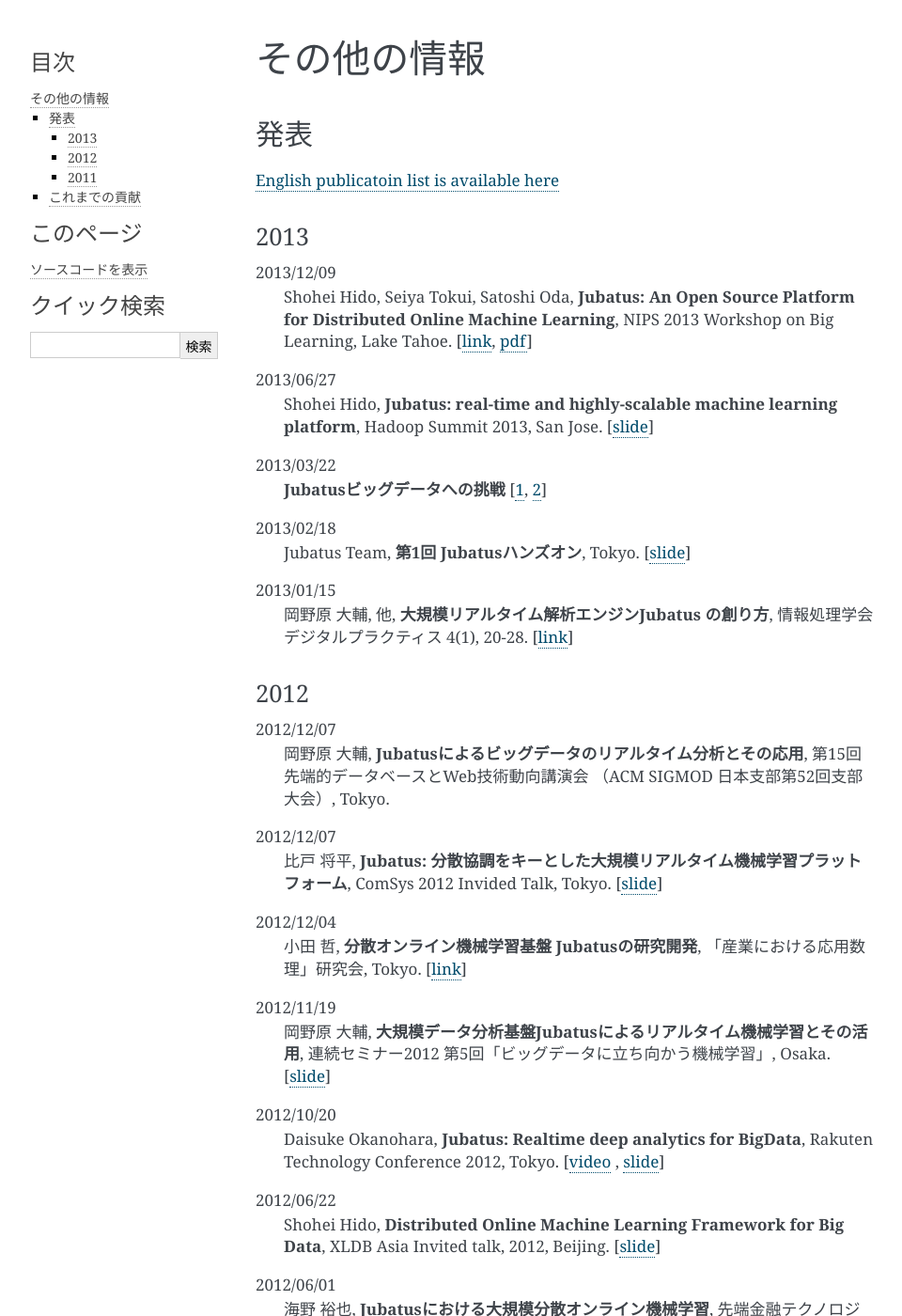
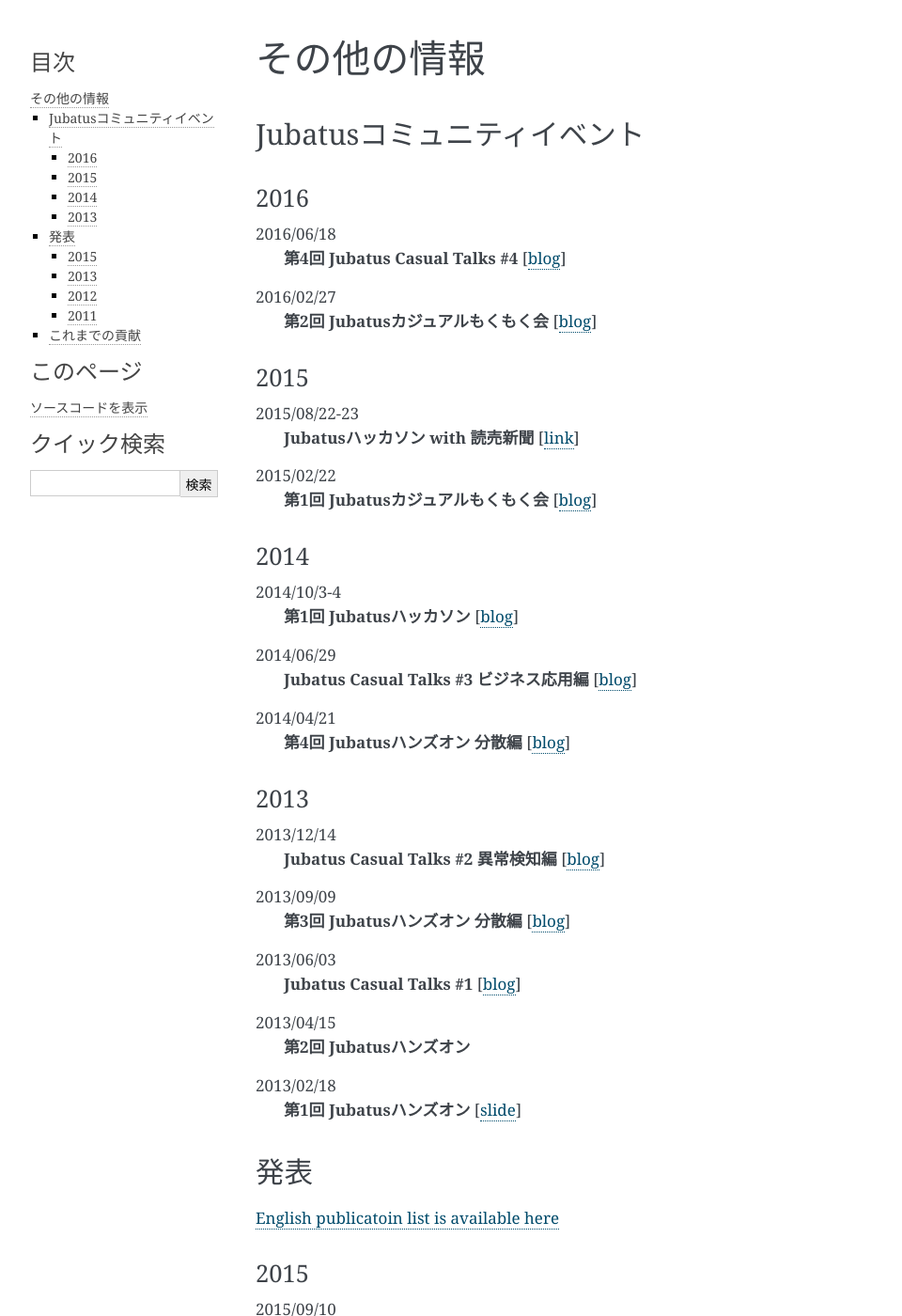
Before and after one commit to jubatus/website, a Sphinx documentation site: the page built from source/ja/misc.rst, in a window 1280 px wide and 1400 px high. Shown: the whole window at 94% size, without its empty margins (148-1108 px from the left). Built offline with Sphinx 7.4.7, drawn with Linux system fonts in a browser that asks for light colours; the version number could not be read and is left out; some of the changed text lies outside the part shown.

Commit message:
add event logs

```diff
--- a/source/ja/misc.rst
+++ b/source/ja/misc.rst
@@ -1,10 +1,57 @@
 その他の情報
 =============
+
+Jubatusコミュニティイベント
+------------
+2016
+~~~~
+
+2016/06/18
+  **第4回 Jubatus Casual Talks #4** [`blog <http://blog.jubat.us/2016/06/4jubatus.html>`__]
+2016/02/27
+  **第2回 Jubatusカジュアルもくもく会** [`blog <http://blog.jubat.us/2016/03/2jubatus.html>`__]
+
+2015
+~~~~
+
+2015/08/22-23
+  **Jubatusハッカソン with 読売新聞** [`link <http://jubatus.connpass.com/event/18166/>`__]
+2015/02/22
+  **第1回 Jubatusカジュアルもくもく会** [`blog <http://blog.jubat.us/2015/03/jubatusmokumoku.html>`__]
+
+2014
+~~~~
+
+2014/10/3-4
+  **第1回 Jubatusハッカソン** [`blog <http://blog.jubat.us/2014/10/jubatus.html>`__]
+2014/06/29
+  **Jubatus Casual Talks #3 ビジネス応用編** [`blog <http://blog.jubat.us/2014/07/jubatus-casual-talks-3.html>`__]
+2014/04/21
+  **第4回 Jubatusハンズオン 分散編** [`blog <http://blog.jubat.us/2014/04/4jubatus.html>`__]
+
+2013
+~~~~
+
+2013/12/14
+  **Jubatus Casual Talks #2 異常検知編** [`blog <http://blog.jubat.us/2013/12/jubatus-casual-talks-2.html>`__]
+2013/09/09
+  **第3回 Jubatusハンズオン 分散編** [`blog <http://blog.jubat.us/2013/09/jubatus.html>`__]
+2013/06/03
+  **Jubatus Casual Talks #1** [`blog <http://blog.jubat.us/2013/06/jubatus-casual-talks-1.html>`__]
+2013/04/15
+  **第2回 Jubatusハンズオン**
+2013/02/18
+  **第1回 Jubatusハンズオン** [`slide <http://www.slideshare.net/JubatusOfficial/jubauts-handson>`__]
 
 発表
 ------------
 
 `English publicatoin list is available here <http://jubat.us/en/misc.html>`__
+
+2015
+~~~~
+2015/09/10
+  熊崎 宏樹, **Jubatusによる異常検知**, データサイエンティスト養成読本, 169-187
 
 2013
 ~~~~
@@ -15,8 +62,6 @@
   Shohei Hido, **Jubatus: real-time and highly-scalable machine learning platform**, Hadoop Summit 2013, San Jose. [`slide <http://www.slideshare.net/pfi/hido-june27-1150amroom210c>`__]
 2013/03/22
   **Jubatusビッグデータへの挑戦** [`1 <http://www.youtube.com/watch?v=4_cLskbwIs0>`__, `2 <http://www.youtube.com/watch?v=U2REUvfkxRU>`__]
-2013/02/18
-  Jubatus Team, **第1回 Jubatusハンズオン**, Tokyo. [`slide <http://www.slideshare.net/JubatusOfficial/jubauts-handson>`__]
 2013/01/15
   岡野原 大輔, 他, **大規模リアルタイム解析エンジンJubatus の創り方**, 情報処理学会デジタルプラクティス 4(1), 20-28. [`link <http://ci.nii.ac.jp/naid/110009526392>`__]
 
```
